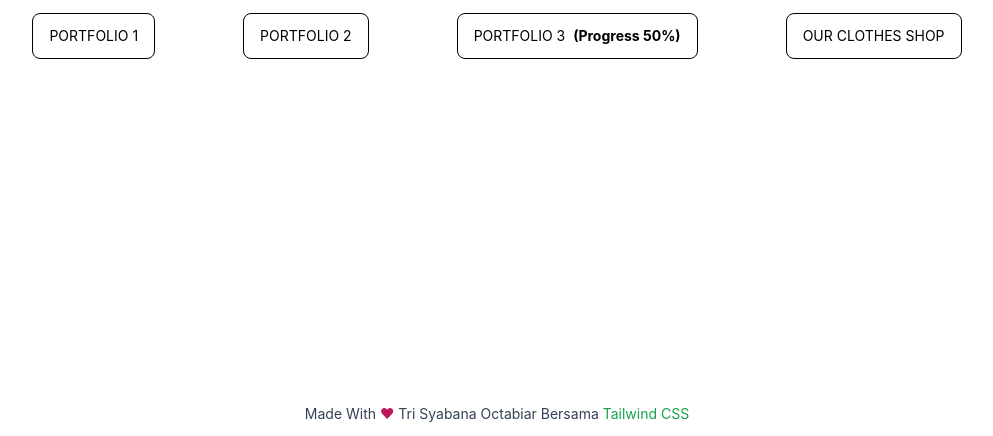
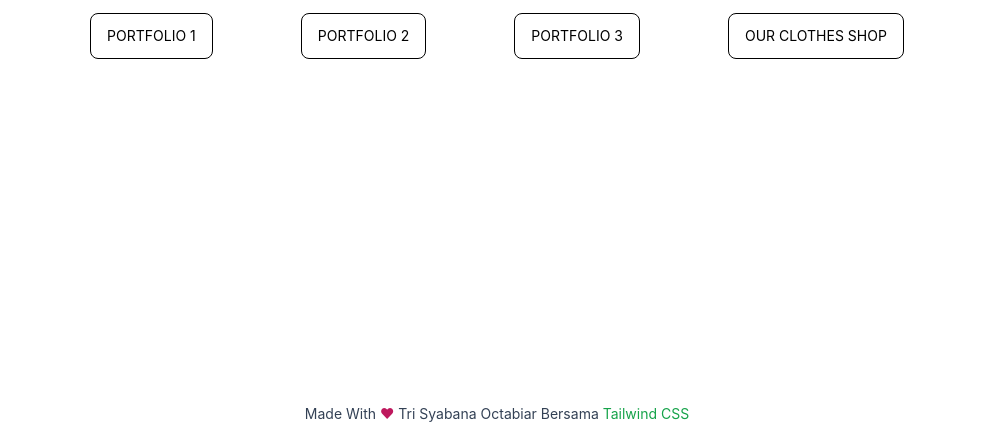
Before and after one commit to trisyabana22/trisyabana22.github.io, a website: page index.html in a window 1280 px wide. Shown: the part 364-800 px from the top of the page, without its empty margins (143-1136 px from the left). Drawn offline with Linux system fonts and the light colour scheme.

Commit message:
portfolio 3 done

```diff
--- a/index.html
+++ b/index.html
@@ -24,7 +24,7 @@
                 <a href="https://trisyabana22.github.io/portfolio-tailwind-css" class="mx-11 flex justify-center rounded-lg border border-black px-4 py-3 text-sm group-hover:bg-black group-hover:text-white" target="_blank">PORTFOLIO 2</a>
               </li>
               <li class="group mb-9 md:mb-0">
-                <a href="https://trisyabana22.github.io/portfolio-tailwind-css-3" class="mx-11 flex justify-center rounded-lg border border-black px-4 py-3 text-sm group-hover:bg-black group-hover:text-white" target="_blank">PORTFOLIO 3 &nbsp; <b>(Progress 50%)</b> </a>
+                <a href="https://trisyabana22.github.io/portfolio-tailwind-css-3" class="mx-11 flex justify-center rounded-lg border border-black px-4 py-3 text-sm group-hover:bg-black group-hover:text-white" target="_blank">PORTFOLIO 3</a>
               </li>
               <li class="group mb-9 md:mb-0">
                 <a href="https://www.instagram.com/actradictiveofficial/" class="mx-11 flex justify-center rounded-lg border border-black px-4 py-3 text-sm group-hover:bg-black group-hover:text-white" target="_blank">OUR CLOTHES SHOP</a>
```
